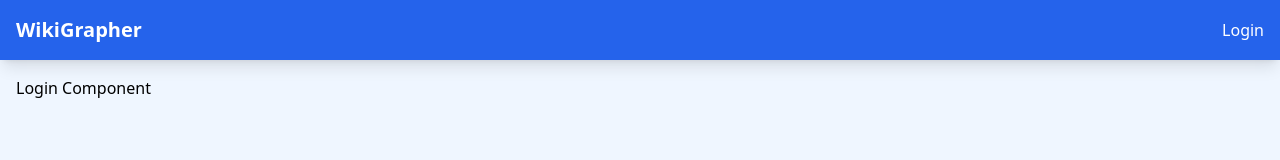
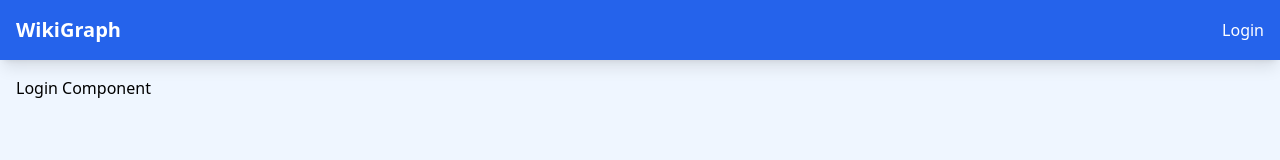
Before and after one commit to shashwb/WikiGrapher, a React (Create React App) app in the folder frontend/: page /login in a window 1280 px wide. Shown: the top 160 px of the page. Built offline with nearby package versions, Linux system fonts and the light colour scheme.

Commit message:
continuing to set up auth0

```diff
--- a/frontend/src/components/AuthProvider.tsx
+++ b/frontend/src/components/AuthProvider.tsx
@@ -7,8 +7,8 @@ const AuthProvider: React.FC<{ children: React.ReactNode }> = ({
 }) => {
   return (
     <Auth0Provider
-      domain="YOUR_AUTH0_DOMAIN"
-      clientId="YOUR_AUTH0_CLIENT_ID"
+      domain="dev-3vinuj746r0iz12j.us.auth0.com"
+      clientId="5tqRE0MTDwoIEJZtdKism0ymgHEmCoFD"
       redirectUri={window.location.origin}
     >
       {children}
--- a/frontend/src/components/Navbar.tsx
+++ b/frontend/src/components/Navbar.tsx
@@ -7,7 +7,7 @@ const Navbar: React.FC = () => {
       <div className="container mx-auto flex justify-between items-center">
         {/* first */}
         <Link to="/" className="text-white text-xl font-bold">
-          <div>WikiGrapher</div>
+          <div>WikiGraph</div>
         </Link>
         {/* second */}
         <div>
```
Also changed, not shown: 2 other files (tests, documents, lock files or other folders).
